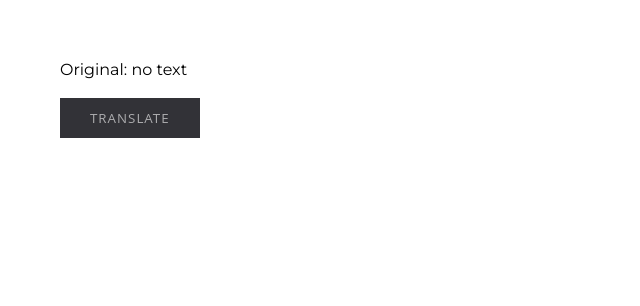
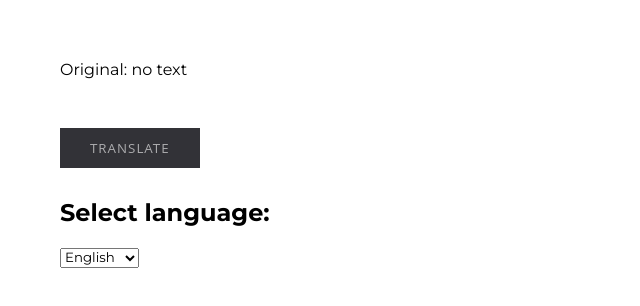
Before and after one commit to Unagimaki/bot-react-app, a React (Create React App) app: page / in a window 1280 px wide. Shown: the top 306 px of the page, without its empty margins (0-640 px from the left). Built offline with nearby package versions, Linux system fonts and the light colour scheme.

Commit message:
added multi translate

```diff
--- a/src/App.js
+++ b/src/App.js
@@ -2,21 +2,24 @@ import './App.css';
 import React, { useState, useEffect } from 'react';
 import { createTranslate } from './handlers/createTranslate';
 import { Button } from './components/Button/Button';
+import { Select } from './components/Select/Select';
 
 function App() {
   const [translatedText, setTranslatedText] = useState('');
   const [originalText, setoriginalText] = useState('');
   const [showTranslate, setShowTranslate] = useState(false)
   const [loading, setLoading] = useState(false);
+  const [selectedLanguage, setSelectedLanguage] = useState('');
 
   useEffect(() => {
     const urlParams = new URLSearchParams(window.location.search);
     const text = urlParams.get('text');
+    // const text = 'Hello'
 
     if (text) {
       setoriginalText(text)
       setLoading(true);
-      createTranslate(text)
+      createTranslate(text, selectedLanguage)
         .then((result) => {
           setTranslatedText(result);
           setLoading(false);
@@ -26,26 +29,27 @@ function App() {
           setLoading(false);
         });
     }
-  }, []);
+  }, [selectedLanguage]);
   const handleClick = () => {
     setShowTranslate(!showTranslate);
-  };
+  }
+  const handleLanguageChange = (language) => {
+    setLoading(true)
+    setSelectedLanguage(language)
+  }
 
   return (
     <div>
       <p>Original: {originalText || 'no text'}</p>
       <br/>
-      {loading ? (
-        <p>Loading...</p>
-      ) : (
         <Button handleClick={handleClick}/>
-      )}
       <br/>
       {showTranslate &&
         <div>
-          {translatedText}
+          {loading ? 'loading' : translatedText}
         </div>
       }
+      <Select onLanguageChange={handleLanguageChange}/>
     </div>
   );
 }
--- a/src/components/Button/button.css
+++ b/src/components/Button/button.css
@@ -11,6 +11,7 @@
     font-family: 'Open Sans';
     text-transform: uppercase;
     margin-bottom: 30px;
+    margin-top: 30px;
 }
 .btn-flip:hover:after {
     opacity: 1;
--- /dev/null
+++ b/src/components/Select/Select.jsx
@@ -0,0 +1,23 @@
+import './select.css';
+
+export const Select = ({onLanguageChange }) => {
+    const handleLanguageChange = (event) => {
+        const selectedOption = event.target.options[event.target.selectedIndex]
+        const datatype = selectedOption.getAttribute('datatype')
+        onLanguageChange(datatype)
+    }
+    return(
+        <div>
+            <h2 className='select-title'>Select language:</h2>
+
+            <div className="styled-select">
+                <select onChange={handleLanguageChange}>
+                    <option datatype='en'>English</option>
+                    <option datatype='de'>Deutsch</option>
+                    <option datatype='fr'>Français</option>
+                </select>
+                <span className="fa fa-sort-desc"></span>
+            </div>
+        </div>
+    )
+}
--- /dev/null
+++ b/src/components/Select/select.css
@@ -0,0 +1,3 @@
+.select-title {
+    margin-bottom: 20px;
+}
--- a/src/handlers/createTranslate.js
+++ b/src/handlers/createTranslate.js
@@ -1,6 +1,6 @@
 import axios from 'axios';
 
-export const createTranslate = async (text = 'Hello World') => {
+export const createTranslate = async (text = 'Hello World', language = 'en') => {
     const options = {
         method: 'POST',
         url: 'https://deep-translate1.p.rapidapi.com/language/translate/v2',
@@ -12,7 +12,7 @@ export const createTranslate = async (text = 'Hello World') => {
         data: {
           q: text,
           source: 'en',
-          target: 'ru'
+          target: language
         }
       };
 
```
